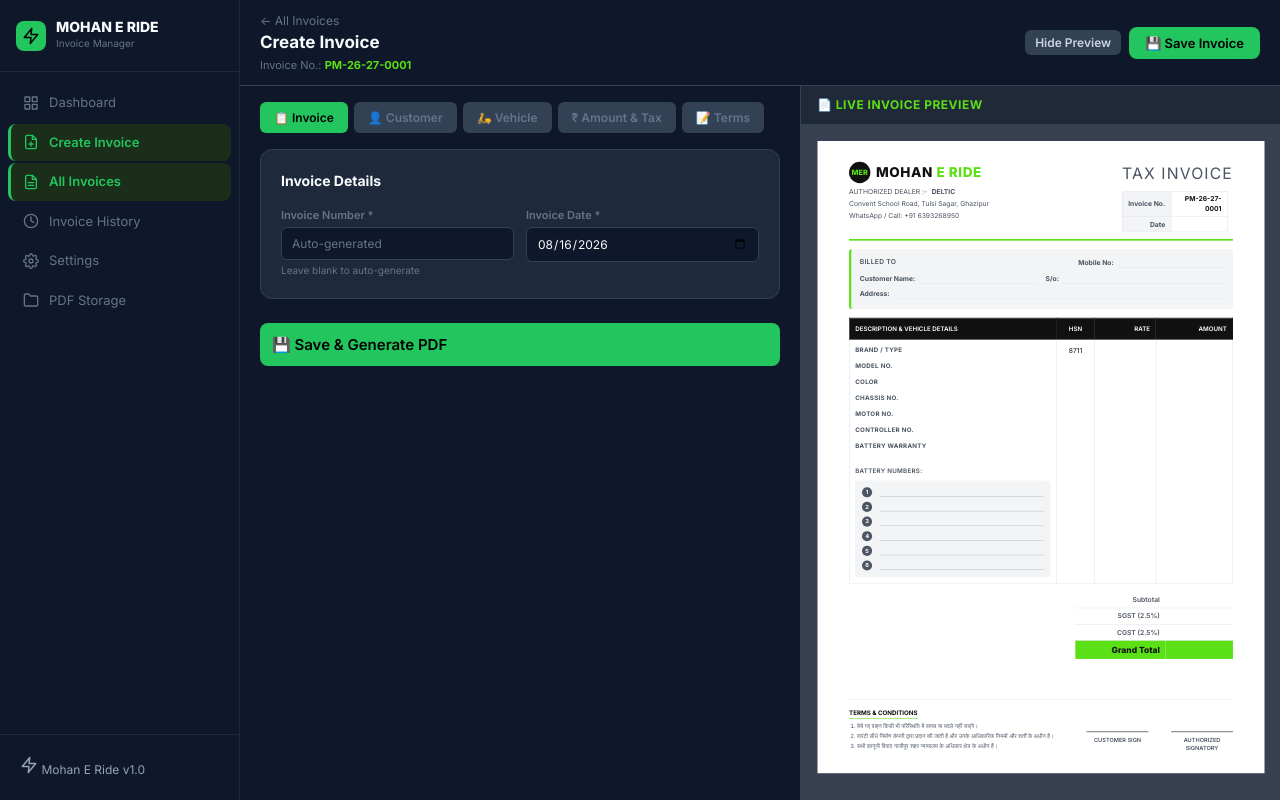
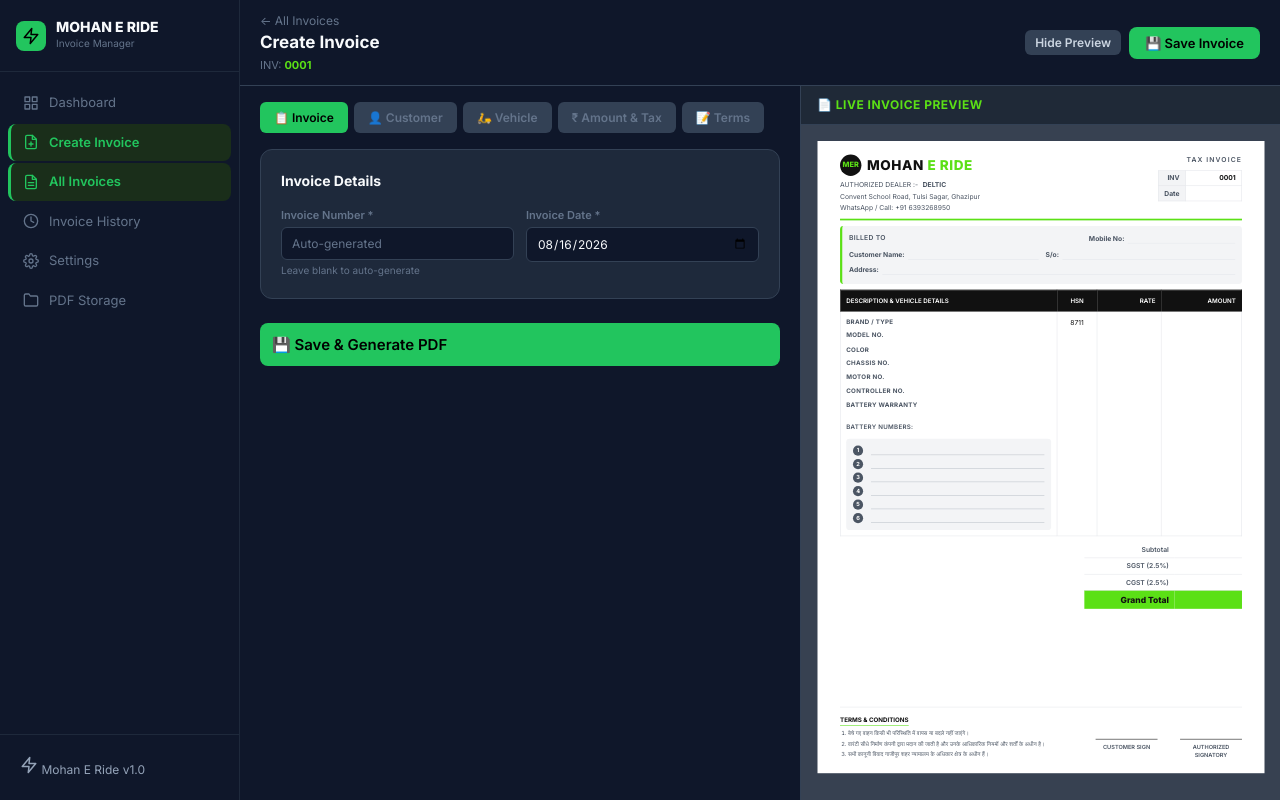
Before and after one commit to Yesho700/invoice-apk, a website: page www/index.html in a window 1280 px wide. Both pictures are taken after a click on the link "+ New Invoice". Drawn offline with Linux system fonts and the light colour scheme.

Commit message:
Update invoice template layout and formatting

```diff
--- a/www/css/invoice-template.css
+++ b/www/css/invoice-template.css
@@ -8,7 +8,7 @@
   color: #111;
   width: 794px;
   min-height: 1123px; /* A4 size */
-  padding: 37px 56px;
+  padding: 24px 40px;
   display: flex;
   flex-direction: column;
   margin: 0 auto;
@@ -26,16 +26,16 @@
   --border-color: #e5e7eb;
 }
 
-.inv-header { display:flex; justify-content:space-between; align-items:flex-start; border-bottom:3px solid var(--brand-green); padding-bottom:12px; margin-bottom:15px; }
+.inv-header { display:flex; justify-content:space-between; align-items:flex-start; border-bottom:3px solid var(--brand-green); padding-bottom:8px; margin-bottom:10px; }
 .inv-h1 { font-size:24px; font-weight:900; text-transform:uppercase; letter-spacing:1px; color:#111; margin:0; }
 .inv-dealer-line { font-size:12px; color:var(--brand-gray); margin:4px 0; display:flex; align-items:center; gap:8px; }
 .inv-dealer-line-p { color:var(--brand-gray); font-size:12px; margin:2px 0; }
-.inv-title { font-size:28px; font-weight:300; letter-spacing:2px; color:var(--brand-gray); margin-bottom:10px; }
-.inv-meta-table { border-collapse:collapse; font-size:12px; }
+.inv-title { font-size:12px; font-weight:600; letter-spacing:2px; color:var(--brand-gray); margin-bottom:10px; }
+.inv-meta-table { border-collapse:collapse; font-size:12px; margin-left: auto; }
 .inv-meta-table td { padding:4px 10px; border:1px solid var(--border-color); }
 .inv-meta-table td.ml { background:var(--brand-light); font-weight:bold; color:var(--brand-gray); }
 
-.bill-section { background:var(--brand-light); padding:12px 15px; border-radius:6px; margin-bottom:15px; border-left:4px solid var(--brand-green); }
+.bill-section { background:var(--brand-light); padding:10px 12px; border-radius:6px; margin-bottom:10px; border-left:4px solid var(--brand-green); }
 .bill-header-row { display:flex; justify-content:space-between; align-items:center; margin-bottom:8px; }
 .bill-label { font-size:12px; text-transform:uppercase; color:var(--brand-gray); margin:0; font-weight:600; letter-spacing:.5px; }
 .fg { display:flex; align-items:flex-end; font-size:12px; }
@@ -44,24 +44,24 @@
 .customer-row { display:grid; grid-template-columns:1fr 1fr; gap:12px; margin-bottom:6px; }
 .customer-full { margin-bottom:6px; }
 
-.inv-table { width:100%; border-collapse:collapse; margin-bottom:15px; }
+.inv-table { width:100%; border-collapse:collapse; margin-bottom:10px; }
 .inv-table th { background:#111; color:#fff; font-size:11px; font-weight:600; text-transform:uppercase; padding:10px; border:1px solid #111; }
 .inv-table td { padding:10px; border:1px solid var(--border-color); vertical-align:top; font-size:12px; }
 .inv-table .right { text-align:right; }
 .inv-table .center { text-align:center; }
 
 .det-list { list-style:none; margin:0; padding:0; }
-.det-list li { display:flex; margin-bottom:12px; align-items:center; }
+.det-list li { display:flex; margin-bottom:8px; align-items:center; }
 .det-list li strong { width:150px; color:var(--brand-gray); font-size:11px; text-transform:uppercase; letter-spacing:0.5px; padding-bottom:0; }
 .det-list li span { flex:1; font-size:12px; font-weight:600; color:#111; padding-bottom:0; border:none; }
 
 .bat-label { margin-top:16px; font-size:11px; font-weight:600; color:var(--brand-gray); text-transform:uppercase; letter-spacing:0.5px; }
-.bat-lines { margin-top:8px; display:grid; gap:8px; background:var(--brand-light); padding:12px; border-radius:6px; }
+.bat-lines { margin-top:12px; display:grid; gap:6px; background:var(--brand-light); padding:12px; border-radius:6px; }
 .bat-item { display:flex; align-items:center; gap:14px; }
 .bat-num { background:var(--brand-gray); color:#fff; width:18px; height:18px; border-radius:50%; display:inline-flex; align-items:center; justify-content:center; font-size:10px; font-weight:700; flex-shrink:0; }
 .bat-line { flex:1; border-bottom:1px solid #bfc4cc; min-height:16px; font-size:13px; font-weight:600; padding-bottom:4px; padding-left:4px; }
 
-.totals-wrap { display:flex; justify-content:flex-end; margin-bottom:15px; }
+.totals-wrap { display:flex; justify-content:flex-end; margin-bottom:10px; }
 .tot-table { width:280px; border-collapse:collapse; }
 .tot-table td { padding:5px 10px; font-size:12px; border-bottom:1px solid var(--border-color); }
 .tot-table .tl { text-align:right; color:var(--brand-gray); font-weight:600; }
--- a/www/js/invoice-template.js
+++ b/www/js/invoice-template.js
@@ -75,7 +75,7 @@
         <div style="text-align:right">
           <h2 class="inv-title">TAX INVOICE</h2>
           <table class="inv-meta-table">
-            <tr><td class="ml">Invoice No.</td><td><strong>${escHtml(inv.invoiceNumber)}</strong></td></tr>
+            <tr><td class="ml">INV</td><td><strong>${escHtml(inv.invoiceNumber)}</strong></td></tr>
             <tr><td class="ml">Date</td><td style="width:100px">${fmtDate(inv.invoiceDate)}</td></tr>
           </table>
         </div>
@@ -104,7 +104,7 @@
         </tr></thead>
         <tbody><tr>
           <td>
-            <div style="min-height: 380px; display: flex; flex-direction: column;">
+            <div style="display: flex; flex-direction: column;">
             <ul class="det-list">
               <li><strong>Brand / Type</strong><span>${escHtml(vd.model || '')}</span></li>
               <li><strong>Model No.</strong><span>${escHtml(vd.variant || '')}</span></li>
--- a/www/js/storage.js
+++ b/www/js/storage.js
@@ -53,7 +53,7 @@
     counter[prefix][fy] += 1;
     write(KEYS.COUNTER, counter);
     const seq = String(counter[prefix][fy]).padStart(4, '0');
-    return `${prefix}-${fy}-${seq}`;
+    return seq;
   }
 
   function peekNextInvoiceNumber(prefix) {
@@ -61,7 +61,7 @@
     const fy      = getCurrentFinancialYear();
     const current = (counter[prefix]?.[fy] || 0) + 1;
     const seq     = String(current).padStart(4, '0');
-    return `${prefix}-${fy}-${seq}`;
+    return seq;
   }
 
   // ─── SETTINGS ─────────────────────────────────────────────────────────────
--- a/www/pages/invoice-new.js
+++ b/www/pages/invoice-new.js
@@ -32,7 +32,7 @@
               <a href="#/invoices" style="color:var(--text-muted);font-size:12px;display:block">← All Invoices</a>
               <h1 style="color:var(--text-white);font-size:17px;font-weight:700;margin:0">${isEdit ? 'Edit Invoice' : 'Create Invoice'}</h1>
               <div style="color:var(--text-muted);font-size:11px;margin-top:1px">
-                Invoice No.: <strong style="color:#5be016" id="nf-inv-num">${isEdit ? '…' : Storage.peekNextInvoiceNumber(s.invoicePrefix || 'PM')}</strong>
+                INV: <strong style="color:#5be016" id="nf-inv-num">${isEdit ? '…' : Storage.peekNextInvoiceNumber(s.invoicePrefix || 'PM')}</strong>
               </div>
             </div>
           </div>
```
